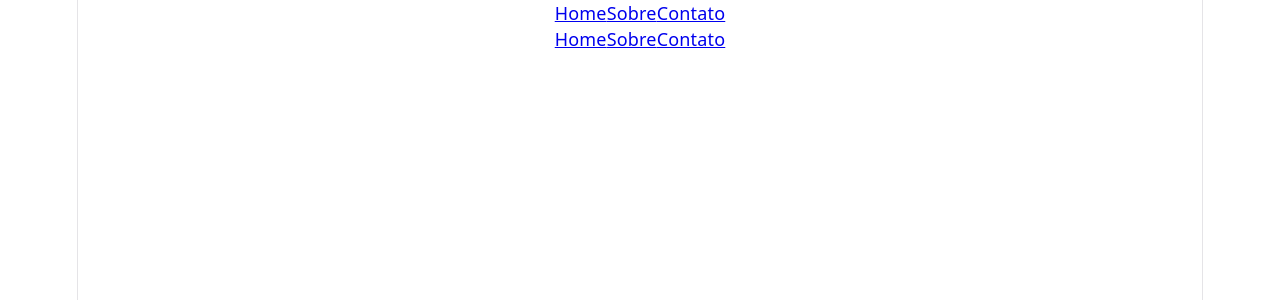
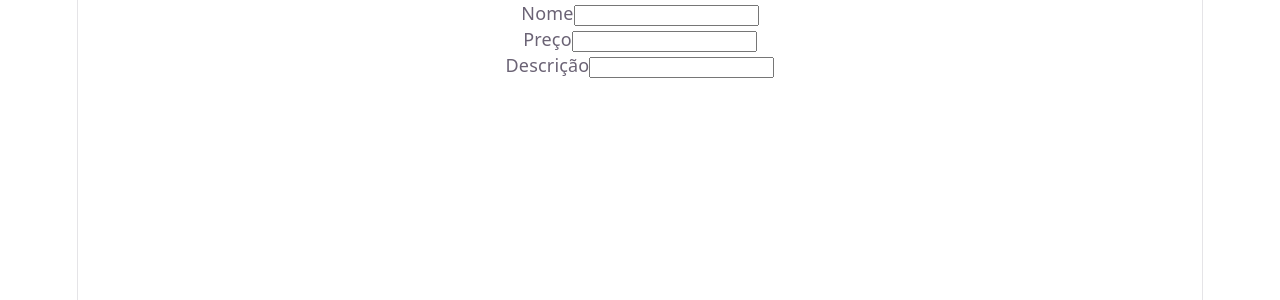
Before and after one commit to lucascammelo/project-react-step, a React (Vite) app in the folder my-react-app/: page /registrar in a window 1280 px wide. Shown: the top 300 px of the page. Built offline with nearby package versions, Linux system fonts and the light colour scheme.

Commit message:
parei no registrar

```diff
--- a/my-react-app/src/App.jsx
+++ b/my-react-app/src/App.jsx
@@ -1,22 +1,21 @@
 
 import { BrowserRouter, Routes, Route } from 'react-router-dom';
-import Home from './components/aula10/Home';
-import About from './components/aula10/About';
-import Contact from './components/aula10/Contact';
-import Navbar from './components/aula10/Navbar';
-import Navbar2 from './components/aula10/Navbar2';
+
+import Login from './components/aulas integradas 2/Login';
+import Home from './components/aulas integradas 2/Home';
+import Registrar from './components/aulas integradas 2/Registrar';
 
 const App = () => {
   return (
     <BrowserRouter>
-      <Navbar />
-      <Navbar2 />
+
       <Routes>
         <Route path="/" element={<Home />} />
-        <Route path="/about" element={<About />} />
-        <Route path="/contact" element={<Contact />} />
+        <Route path="/Login" element={<Login />} />
+        <Route path="/registrar" element={<Registrar />} />
       </Routes>
     </BrowserRouter>
+
   );
 };
 
--- a/my-react-app/src/components/aula08/Usuarios.jsx
+++ b/my-react-app/src/components/aula08/Usuarios.jsx
@@ -29,7 +29,7 @@ function Usuarios() {
 
   return (
     <div>
-      <h1>Lista de Usuários</h1>
+      <h1> Usuários (fetch)</h1>
       <ul>
         {users.map((user) => (
           <li key={user.id}>
--- /dev/null
+++ b/my-react-app/src/components/aulas integradas 2/Home.jsx
@@ -0,0 +1,35 @@
+import { useState, useEffect } from "react";
+import axios from 'axios';
+
+
+function Home() {
+    const [produtos, setProdutos] = useState([]);
+
+
+    useEffect(() => {
+        axios
+            .get('https://projeto-node-step-t5i1.vercel.app/produtos')
+
+            // "then" - quando a resposta chegar, faça isso...
+            .then((response) => {
+                setProdutos(response.data);// o 'data' é especifico do AXIOS, é o que contem o conteudo da api
+        })
+    }, [])
+
+    return (
+        <div>
+            <h1>LIsta de Produtos</h1>
+            <ul>
+                {produtos.map( (produtoMap) => (
+
+                    <li key={produtoMap.id}>
+                        {produtoMap.nome} - {produtoMap.preco} - {produtoMap.descricao} - {produtoMap.avaliacao.nota}
+                    </li>
+                ) )}
+            </ul>
+        </div>
+
+    );
+}
+
+export default Home;
--- /dev/null
+++ b/my-react-app/src/components/aulas integradas 2/Login.jsx
@@ -0,0 +1,29 @@
+import './Login.css'
+
+function Login(){
+return (
+
+    <form action="" className='form'>
+
+        <div>
+            <label >Login</label>
+            <input type="text" />
+        </div>
+
+
+        <div>
+            <label >Senha</label>
+            <input type="password" />
+        </div>
+
+
+    </form>
+
+
+)
+
+}
+
+
+
+export default Login;
--- /dev/null
+++ b/my-react-app/src/components/aulas integradas 2/Registrar.jsx
@@ -0,0 +1,57 @@
+import axios from "axios";
+import { useState } from "react";
+
+function Registrar(){
+
+const [nome, setNome] = useState('');
+const [preco, setPreco] = useState('');
+const [descricao, setDescricao] = useState('');
+
+
+
+const cadastrarProduto = () => {
+
+    axios
+
+    .post('https://projeto-node-step-t5i1.vercel.app/registrar', {
+        nome: nome,
+        preco: preco,
+        descricao: descricao,
+    })
+    .then((response) => {
+        console.log('Cadastrado:', response.data)
+    })
+}
+
+return (
+
+    <form action="">
+
+        <div>
+            <label >Nome</label>
+            <input type="text" />
+        </div>
+
+
+        <div>
+            <label >Preço</label>
+            <input type="text" />
+        </div>
+
+
+        <div>
+            <label >Descrição</label>
+            <input type="ematextil" />
+        </div>
+
+
+
+    </form>
+
+)
+
+}
+
+
+
+export default Registrar;
```
Also changed, not shown: my-react-app/src/components/aulas integradas 2/Home.css (added), my-react-app/src/components/aulas integradas 2/Login.css (added), my-react-app/src/components/aulas integradas 2/Registrar.css (added).
